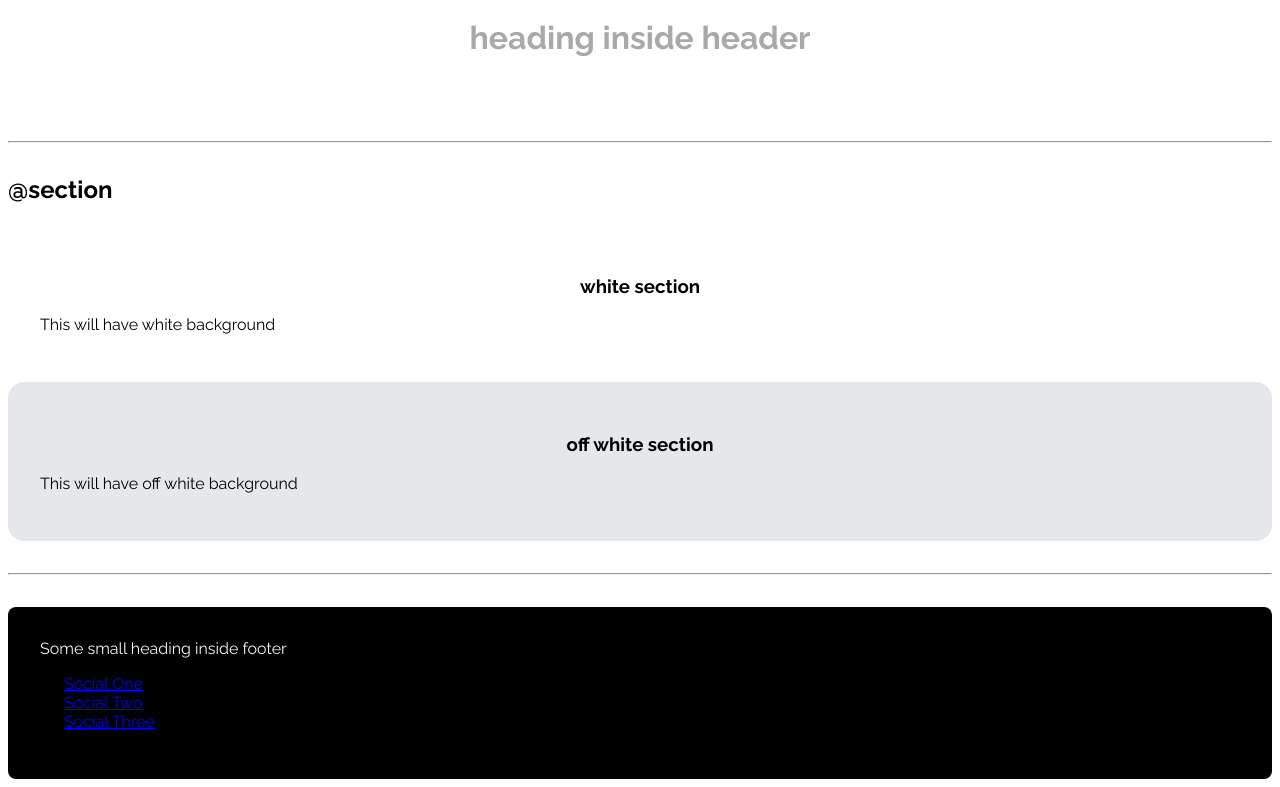
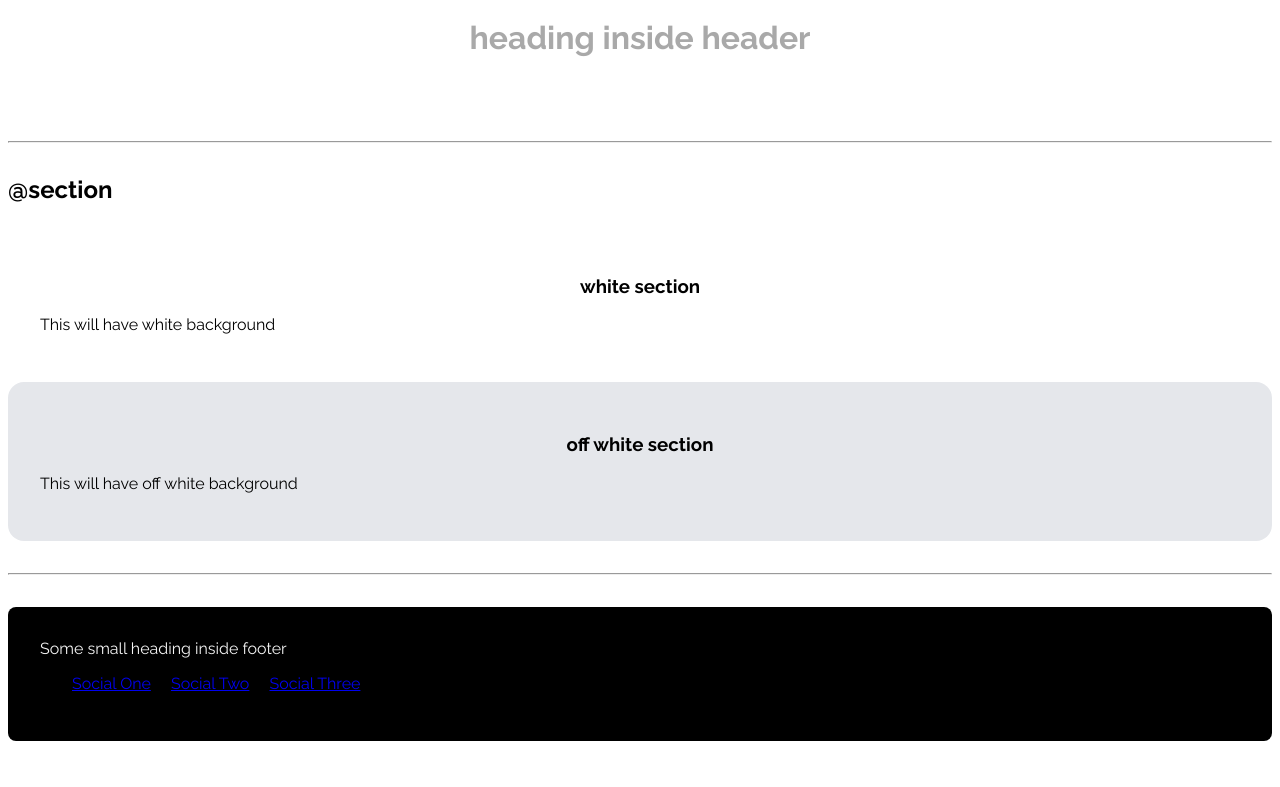
Before and after one commit to gantavya99/My-portfolio, a plain HTML site: page index.html in a window 1280 px wide. Shown: the part 1522-2309 px from the top of the page. After the commit the page ends 2271 px from the top, so only its background shows below. Drawn offline with Linux system fonts and the light colour scheme.

Commit message:
component-library completed

```diff
--- a/index.html
+++ b/index.html
@@ -86,9 +86,9 @@
             Some small heading inside footer
         </div>
         <ul class="social-links">
-            <li class="list-item-footer"><a href="/" target="_blank">Social One</a> </li>
-            <li class="list-item-footer"><a href="/" target="_blank">Social Two</a> </li>
-            <li class="list-item-footer"><a href="/" target="_blank">Social Three</a> </li>
+            <li class="list-item-inline"><a href="/" target="_blank">Social One</a> </li>
+            <li class="list-item-inline"><a href="/" target="_blank">Social Two</a> </li>
+            <li class="list-item-inline"><a href="/" target="_blank">Social Three</a> </li>
 
         </ul>
     </footer>
--- a/styles.css
+++ b/styles.css
@@ -100,3 +100,6 @@ hr{
     text-decoration: none;
 
 }
+.social-links{
+    text-decoration: none;
+}
```
